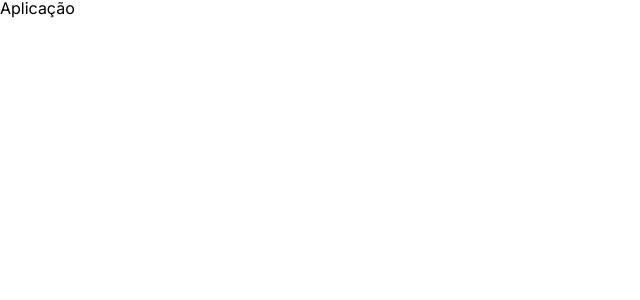
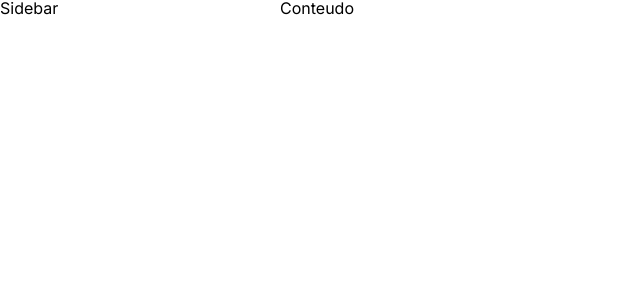
Before and after one commit to meluiz/iconly, a React (Create React App) app: page / in a window 1280 px wide. Shown: the top 300 px of the page, without its empty margins (0-640 px from the left). Built offline with nearby package versions, Linux system fonts and the light colour scheme.

Commit message:
adding sidebar and content component

```diff
--- a/src/app.tsx
+++ b/src/app.tsx
@@ -1,3 +1,7 @@
+/* ------| Components |------ */
+import { Main } from 'components/main'
+import { Sidebar } from 'components/sidebar'
+
 /* ------| Styles |------ */
 import { Container, Wrapper } from 'styles/layout'
 
@@ -5,7 +9,8 @@ export function App () {
   return (
     <Wrapper>
       <Container>
-        Aplicação
+        <Sidebar />
+        <Main />
       </Container>
     </Wrapper>
   )
```
